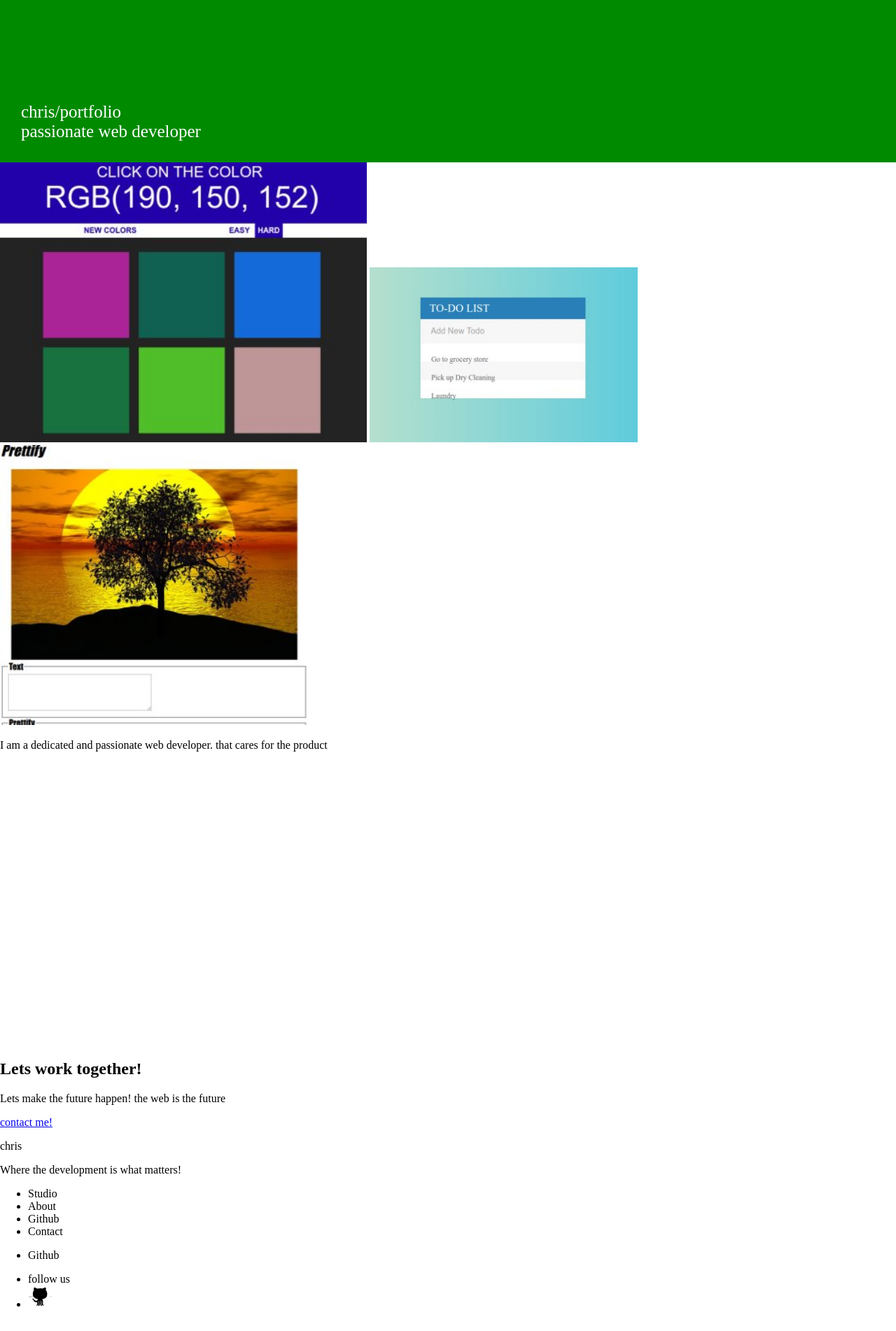
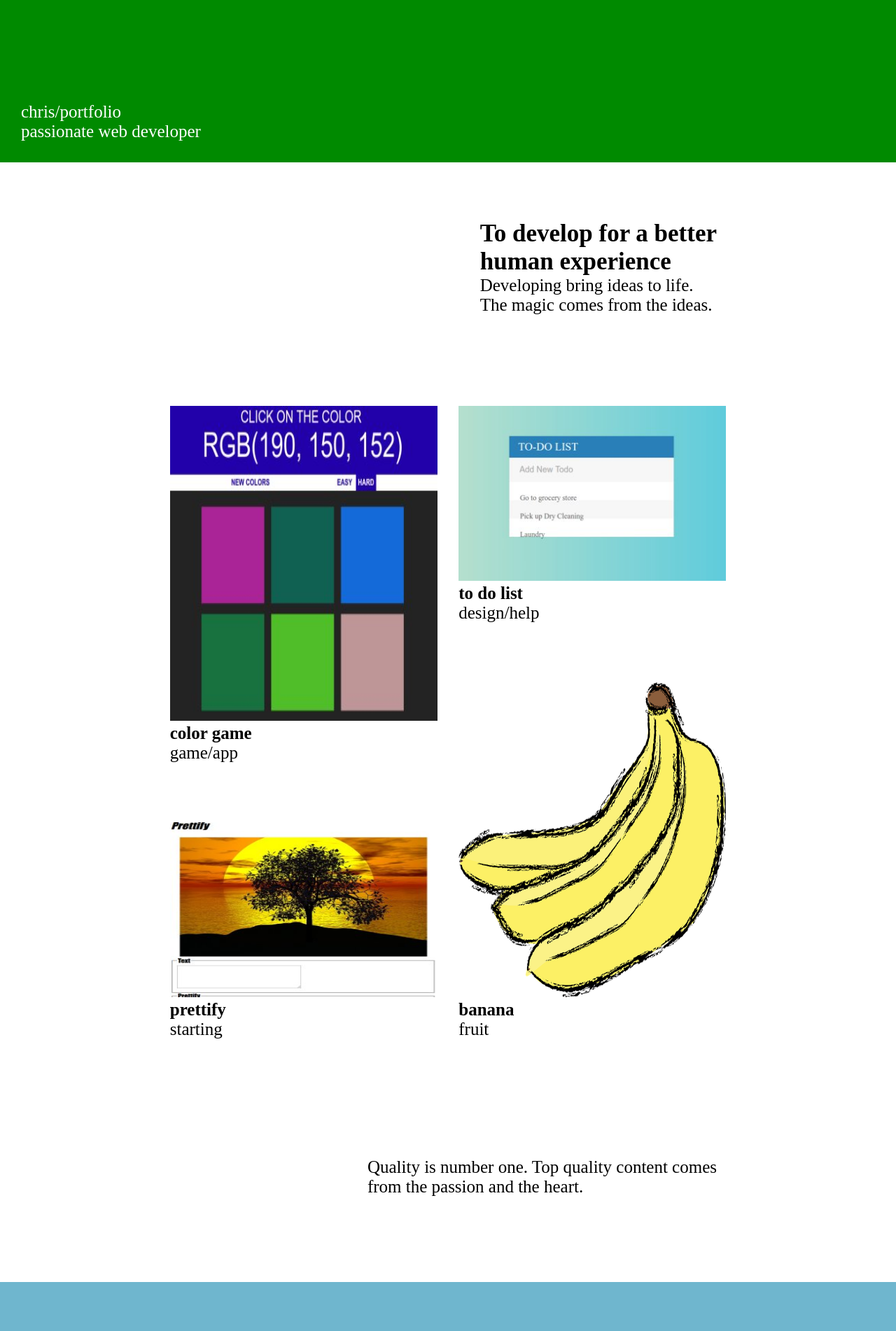
Before and after one commit to colorlessenergy/chris, a Jekyll site: the page built from index.html, in a window 1280 px wide. Shown: the part 354-2256 px from the top of the page at 70% size. Built offline with Jekyll 4.4.1, drawn with Linux system fonts in a browser that asks for light colours; some web fonts are replaced; some of the changed text lies outside the part shown.

Commit message:
finished whole page

```diff
--- a/_includes/footer.html
+++ b/_includes/footer.html
@@ -1,20 +1,25 @@
+<div class="container">
+  <div class="footer-info">
     <p>chris</p>
-<p>Where the development is what matters!</p>
-<div>
+    <p class="border-line">Where the development is what matters!</p>
+  </div>
+  <div class="footer-navbar">
     <ul>
       <li>Studio</li>
-    <li>About</li>
-    <li>Github</li>
-    <li>Contact</li>
+      <li class="gray">About</li>
+      <li class="gray"><a href="https://github.com/christianrp/">Github</a></li>
+      <li class="gray"><a href="mailto:ChristianR@ymail.com">Contact me</a></li>
     </ul>
     <ul>
-    <li>Github</li>
+      <li>Contact</li>
+      <li class="gray"><a href="https://github.com/christianrp/">Github</a></li>
     </ul>
     <ul>
-    <li>follow us</li>
+      <li>Follow Me</li>
       <li>
+        <a href="https://github.com/christianrp/">
           <svg version="1.1" id="Layer_1" xmlns="http://www.w3.org/2000/svg" xmlns:xlink="http://www.w3.org/1999/xlink" x="0px" y="0px" width="34.56px" height="32px" viewBox="0 0 512 392.542" enable-background="new 0 0 512 392.542" xml:space="preserve">
-        <path class="github" fill="#000" d="M373.816,0c6.651,15.117,10.965,40.221,4.535,58.604c26.318,22.464,35.348,77.086,22.65,121.706
+                  <path class="github" fill="#fff" d="M373.816,0c6.651,15.117,10.965,40.221,4.535,58.604c26.318,22.464,35.348,77.086,22.65,121.706
                       c37.51,2.867,82.175-1.37,110.998,10.139c-26.948-3.462-63.753-10.265-98.522-7.896c-6.591,0.443-16.341-0.252-15.862,9.02
                       c40.231,3.155,80.221,6.597,113.276,16.901c-32.773-5.342-72.562-13.494-113.276-14.639c-16.825,33.202-50.687,49.508-97.418,52.944
                       c5.028,10.935,14.643,15.097,17.001,32.684c3.507,26.263-5.482,64.75,3.376,82.256c4.264,8.385,11.197,8.616,15.873,15.782
@@ -29,7 +34,9 @@
                       c28.651-10.214,68.827-8.935,107.622-9.015c-11.861-37.208-7.75-96.311,18.131-118.32c-7.337-18.483-5.06-48.717,4.529-63.113
                       c28.889,1.3,46.414,13.897,64.564,25.931c22.52-6.41,46.188-9.589,77.031-7.901c12.97,0.726,26.465,6.551,36.23,5.629
                       c9.594-0.897,20.155-11.655,29.447-15.762C349.689,2.54,359.949,0.499,373.816,0z"></path>
-        </svg>
+                  </svg></a>
       </li>
+      <li class="gray copy">&copy;2017 colorlessenergy All rights reserved.</li>
     </ul>
   </div>
+</div>
--- a/_includes/nav.html
+++ b/_includes/nav.html
@@ -1,4 +1,4 @@
 <nav>
   <p>Chris</p>
-  <img src="images/menu-icon.svg" alt="icon menu">
+  <img id="open" src="images/menu-icon.svg" alt="icon menu">
 </nav>
--- a/_layouts/default.html
+++ b/_layouts/default.html
@@ -10,5 +10,6 @@
 </head>
 <body>
   {{content}}
+  <script src="main.js"></script>
 </body>
 </html>
--- a/index.html
+++ b/index.html
@@ -3,6 +3,20 @@
 ---
 
 <section class="main">
+  <div class="responsive-nav" id="responsive-nav">
+    <p class="title">chris</p>
+    <div class="links">
+      <ul>
+        <li>Studio</li>
+        <li>About</li>
+      </ul>
+      <ul>
+        <li>Github</li>
+        <li>Contact</li>
+      </ul>
+      <p id="close">X</p>
+    </div>
+  </div>
   {% include nav.html %}
   <div class="logo">
     <p class="logo-text">Chris</p>
@@ -12,15 +26,57 @@
     <p class="pos">passionate web developer</p>
   </div>
 </section>
-<section>
-  {% for project in site.data.projects %}
-    <img src="{{project.image}}" alt="{{project.title}}" height="{{project.height}}">
-  {% endfor %}
+<section class="idea">
+  <div>
+    <h1>To develop for a better</h1>
+    <h1>human experience</h1>
+    <p>Developing bring ideas to life.</p>
+    <p>The magic comes from the ideas.</p>
+  </div>
 </section>
-<section>
-  <p>I am a dedicated and passionate web developer. that cares for the product</p>
+<section class="projects">
+  <div class="project1">
+    {% for project in site.data.project1 %}
+      <div>
+        <a href="{{project.href}}"><img src="{{project.image}}" alt="{{project.title}}" height="{{project.height}}"></a>
+        <p class="{{project.class}}">{{project.title}}</p>
+        <p>{{project.type}}</p>
+      </div>
+    {% endfor %}
+  </div>
+  <div class="project2">
+    {% for project2 in site.data.projects2 %}
+    <div>
+      <a href="{{project2.href}}"><img src="{{project2.image}}" alt="{{project2.title}}" height="{{project2.height}}"></a>
+      <p class="{{project2.class}}">{{project2.title}}</p>
+      <p>{{project2.type}}</p>
+    </div>
+    {% endfor %}
+  </div>
 </section>
-<section>
+<section class="projects-responsive">
+    {% for project in site.data.project1 %}
+      <div>
+        <a href="{{project.href}}"><img src="{{project.image}}" alt="{{project.title}}" height="{{project.height}}"></a>
+        <p class="{{project.class}}">{{project.title}}</p>
+        <p>{{project.type}}</p>
+      </div>
+    {% endfor %}
+    {% for project2 in site.data.projects2 %}
+    <div>
+      <a href="{{project2.href}}"><img src="{{project2.image}}" alt="{{project2.title}}" height="{{project2.height}}"></a>
+      <p class="{{project2.class}}">{{project2.title}}</p>
+      <p>{{project2.type}}</p>
+    </div>
+    {% endfor %}
+</section>
+<section class="idea">
+  <div>
+    <p>Quality is number one. Top quality content comes</p>
+    <p>from the passion and the heart.</p>
+  </div>
+</section>
+<section class="light-bulb">
   <svg version="1.0" xmlns="http://www.w3.org/2000/svg" width="300.000000pt" height="300.000000pt" viewBox="0 0 300.000000 300.000000" preserveAspectRatio="xMidYMid meet">
           <g class="bulb" transform="translate(0.000000,300.000000) scale(0.1000,-0.1000)" fill="#fff" stroke="none">
           <path class="node" id="node1" d="M1438 2575 l3 -125 65 0 64 0 0 125 0 125 -67 0 -68 0 3 -125z"></path>
@@ -60,11 +116,13 @@
           </g>
         </svg>
 </section>
-<section>
-  <h2>Lets work together!</h2>
-  <p>Lets make the future happen! the web is the future</p>
-  <p><a href="mailto:ChristianR@ymail.com">contact me!</a></p>
+<section class="idea">
+  <div class="contact-info">
+    <h2>Lets work together.</h2>
+    <p>Lets make the future happen! the web is the future</p>
+    <p><a href="mailto:ChristianR@ymail.com">contact me!</a></p>
+  </div>
 </section>
-<section>
+<footer>
   {% include footer.html %}
-</section>
+</footer>
--- a/main.css
+++ b/main.css
@@ -2,6 +2,49 @@
   font-family: 'Peddana', serif;
   margin: 0;
   padding: 0;
+}
+
+footer {
+  background: #000;
+  color: #fff;
+}
+
+footer .container {
+  padding: 30px 30px;
+}
+
+footer .container .footer-info {
+  display: flex;
+  flex-direction: column;
+}
+
+footer .container .footer-info p {
+  font-size: 30px;
+  margin: 0;
+}
+
+footer .container .footer-info .border-line {
+  border-bottom: #4c4b4b 1px solid;
+  color: #4c4b4b;
+}
+
+footer .container .footer-navbar {
+  display: flex;
+  justify-content: space-between;
+  font-size: 30px;
+}
+
+footer .container .footer-navbar ul {
+  list-style-type: none;
+}
+
+footer .container .footer-navbar ul .gray, footer .container .footer-navbar ul .gray a {
+  color: #4c4b4b;
+  text-decoration: none;
+}
+
+footer .container .footer-navbar ul .copy {
+  font-size: 20px;
 }
 
 nav {
@@ -12,12 +55,53 @@
   height: 100px;
 }
 
+nav img {
+  cursor: pointer;
+}
+
 nav p {
   margin: 0;
 }
 
 nav p, nav img {
   margin: 0 4%;
+}
+
+.idea {
+  align-items: flex-end;
+  display: flex;
+  flex-direction: column;
+  height: 300px;
+  justify-content: center;
+}
+
+.idea div {
+  margin-right: 20%;
+}
+
+.idea div h1 {
+  font-size: 35px;
+  margin: 0;
+}
+
+.idea div p {
+  font-size: 25px;
+  margin: 0;
+}
+
+.idea .contact-info {
+  margin-right: 10%;
+}
+
+.idea .contact-info a, .idea .contact-info p {
+  color: #4c4b4b;
+  text-decoration: none;
+}
+
+.idea .contact-info h2 {
+  font-size: 50px;
+  font-weight: normal;
+  margin: 0;
 }
 
 .main {
@@ -32,7 +116,6 @@
 .main .branding p {
   font-size: 25px;
   margin: 0;
-
 }
 
 .main .branding {
@@ -51,3 +134,133 @@
   justify-content: center;
   height: 400px;
 }
+
+.main .responsive-nav {
+  background-color: #232323;
+  display: none;
+  height: 250px;
+  justify-content: space-between;
+  position: absolute;
+  width: 100%;
+}
+
+.main .responsive-nav .title {
+  font-size: 50px;
+  margin: 0 4%;
+}
+
+.main .responsive-nav ul {
+  font-size: 30px;
+  list-style-type: none;
+  margin: 0;
+  padding: 0;
+}
+
+.main .responsive-nav .links {
+  align-items: center;
+  display: flex;
+  justify-content: space-around;
+  width: 30%;
+}
+
+.main .responsive-nav .links p {
+  cursor: pointer;
+  font-size: 30px;
+}
+
+.light-bulb {
+  align-items: center;
+  background-color: #6fb6ce;
+  display: flex;
+  height: 600px;
+  justify-content: center;
+}
+
+.projects {
+  align-items: center;
+  display: flex;
+  flex-wrap: wrap;
+  height: 1000px;
+  justify-content: center;
+  margin: 0 5%;
+}
+
+.projects div {
+  display: flex;
+  justify-content: center;
+}
+
+.projects .project1 {
+  align-items: flex-start;
+}
+
+.projects .project2 {
+  align-items: flex-end;
+  height: 300px;
+}
+
+.projects .project1 div .color, .projects .project1 div .todolist, .projects .project2 div .banana, .projects .project2 div .prettify {
+  font-weight: bold;
+}
+
+.projects .project1 div, .projects .project2 div {
+  display: flex;
+  flex-direction: column;
+  margin: 0 2%;
+}
+
+.projects .project1 div p, .projects .project2 div p {
+  font-size: 25px;
+  margin: 0;
+}
+
+.projects img {
+  width: 382px;
+}
+
+.projects-responsive {
+  display: none;
+}
+
+@media screen and (max-width: 1024px)  {
+
+  footer .container .footer-navbar {
+    flex-direction: column;
+  }
+
+  footer .container .footer-navbar ul {
+    padding: 0;
+  }
+
+  .main .responsive-nav .links {
+    width: 90%;
+  }
+
+  .projects {
+    display: none;
+  }
+
+  .projects-responsive {
+    display: flex;
+    flex-direction: column;
+  }
+
+  .projects-responsive div {
+    font-size: 30px;
+    padding: 0 3%;
+    text-align: center;
+  }
+
+  .projects-responsive img {
+    height: 500px;
+    width: 100%;
+  }
+
+  .projects-responsive p {
+    margin: 5px 0;
+  }
+
+  .projects-responsive .color, .projects-responsive .todolist, .projects-responsive.banana, .projects-responsive .prettify {
+    font-weight: bold;
+  }
+}
--- /dev/null
+++ b/main.js
@@ -0,0 +1,11 @@
+var open = document.getElementById("open");
+var close = document.getElementById("close");
+var responsiveNav = document.getElementById("responsive-nav");
+
+close.addEventListener("click", function () {
+  responsiveNav.style.display = "none";
+});
+
+open.addEventListener("click", function () {
+  responsiveNav.style.display = "flex";
+});
```
Also changed, not shown: _data/project1.yml (renamed from _data/projects.yml, +5 -7 lines), _data/projects2.yml (added, +14 -0 lines), images/favicon.png (added), 4 other files. Lines whose indentation alone changed are shown as unchanged.
